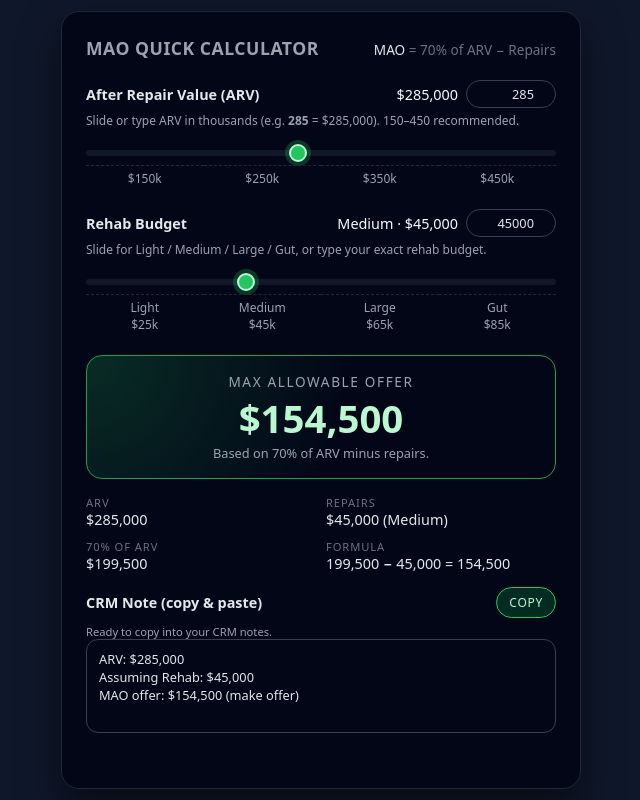
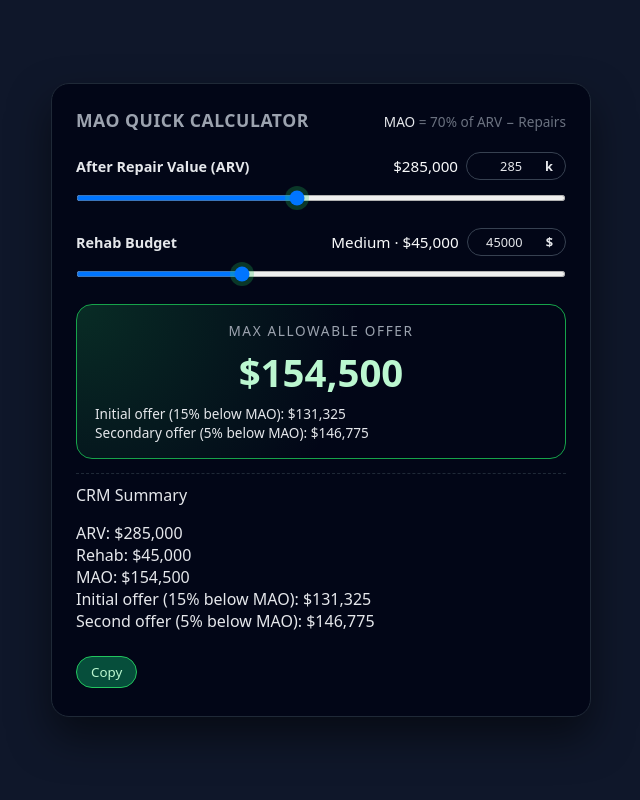
Before and after one commit to aaarriaga2016/MAO-Cal, a plain HTML site: page index.html in a window 1280 px wide. Shown: the whole page, without its empty margins (319-959 px from the left). Drawn offline with Linux system fonts and the light colour scheme.

Commit message:
Update index.html
V2

```diff
--- a/index.html
+++ b/index.html
@@ -1,9 +1,8 @@
-
 <!DOCTYPE html>
 <html lang="en">
 <head>
   <meta charset="UTF-8" />
-  <title>MAO Calculator</title>
+  <title>MAO Calculator – Offers v5</title>
   <meta name="viewport" content="width=device-width, initial-scale=1" />
   <style>
     * {
@@ -26,7 +25,7 @@
       background: #020617;
       border-radius: 18px;
       padding: 24px 24px 28px;
-      max-width: 520px;
+      max-width: 540px;
       width: 100%;
       box-shadow: 0 20px 40px rgba(0,0,0,0.5);
       border: 1px solid #1f2937;
@@ -72,12 +71,6 @@
       gap: 10px;
     }
 
-    .value-input {
-      display: flex;
-      align-items: center;
-      gap: 8px;
-    }
-
     .section-helper {
       font-size: 0.75rem;
       color: #9ca3af;
@@ -85,33 +78,41 @@
     }
 
     .current-value {
-      font-size: 0.9rem;
+      font-size: 0.95rem;
       font-weight: 500;
       color: #f9fafb;
+    }
+
+    .value-with-input {
+      display: flex;
+      align-items: center;
+      gap: 8px;
+    }
+
+    .mini-pill {
+      border-radius: 999px;
+      border: 1px solid #374151;
+      background: #020617;
+      padding: 3px 12px;
+      font-size: 0.8rem;
+      display: inline-flex;
+      align-items: center;
+      gap: 6px;
+      color: #e5e7eb;
       white-space: nowrap;
     }
 
-    .inline-input {
-      width: 90px;
-      padding: 4px 6px;
-      border-radius: 999px;
-      border: 1px solid #374151;
-      background: #020617;
+    .mini-pill input {
+      border: none;
+      background: transparent;
+      width: 60px;
+      text-align: right;
       color: #e5e7eb;
       font-size: 0.8rem;
-      text-align: right;
-    }
-
-    .inline-input:focus {
-      outline: none;
-      border-color: #22c55e;
-      box-shadow: 0 0 0 1px #22c55e55;
     }
 
     input[type="range"] {
       width: 100%;
-      -webkit-appearance: none;
-      appearance: none;
       height: 6px;
       border-radius: 999px;
       background: #111827;
@@ -120,18 +121,6 @@
     }
 
     input[type="range"]::-webkit-slider-thumb {
-      -webkit-appearance: none;
-      appearance: none;
-      width: 18px;
-      height: 18px;
-      border-radius: 50%;
-      background: #22c55e;
-      cursor: pointer;
-      border: 2px solid #bbf7d0;
-      box-shadow: 0 0 0 4px rgba(34,197,94,0.25);
-    }
-
-    input[type="range"]::-moz-range-thumb {
       width: 18px;
       height: 18px;
       border-radius: 50%;
@@ -149,19 +138,11 @@
       margin-top: 4px;
     }
 
-    .scale-labels span {
-      width: 25%;
-      text-align: center;
-      padding-top: 4px;
-      border-top: 1px dashed #1f2937;
-    }
-
     .mao-card {
       margin-top: 10px;
       padding: 16px 18px;
       border-radius: 16px;
-      background: radial-gradient(circle at top left, #22c55e33, transparent 55%),
-                  #020617;
+      background: radial-gradient(circle at top left, #22c55e33, transparent 55%), #020617;
       border: 1px solid #16a34a;
       text-align: center;
     }
@@ -178,375 +159,192 @@
       font-size: 2.4rem;
       font-weight: 700;
       color: #bbf7d0;
-      line-height: 1.1;
     }
 
-    .mao-subtext {
-      font-size: 0.8rem;
-      color: #9ca3af;
-      margin-top: 4px;
+    .offers {
+      font-size: 0.85rem;
+      margin-top: 6px;
+      text-align: left;
     }
 
     .summary {
       margin-top: 16px;
-      font-size: 0.8rem;
-      color: #9ca3af;
       display: flex;
-      justify-content: space-between;
+      flex-wrap: wrap;
       gap: 10px;
-      flex-wrap: wrap;
     }
 
     .summary-item {
       flex: 1 1 45%;
     }
 
-    .summary-label {
-      text-transform: uppercase;
-      letter-spacing: 0.08em;
-      font-size: 0.7rem;
-      color: #6b7280;
-    }
-
-    .summary-value {
-      font-size: 0.9rem;
-      font-weight: 500;
-      color: #e5e7eb;
-    }
-
-    .crm-note-area {
+    .crm-summary {
       margin-top: 14px;
-    }
-
-    .crm-textarea {
-      width: 100%;
-      background: #020617;
-      border-radius: 12px;
-      border: 1px solid #374151;
-      color: #e5e7eb;
-      padding: 10px 12px;
-      font-size: 0.8rem;
-      resize: none;
-    }
-
-    .crm-textarea:focus {
-      outline: none;
-      border-color: #22c55e;
-      box-shadow: 0 0 0 1px #22c55e55;
-    }
-
-    .copy-row {
-      display: flex;
-      justify-content: space-between;
-      align-items: center;
-      margin-bottom: 6px;
-      gap: 10px;
+      padding-top: 10px;
+      border-top: 1px dashed #1f2937;
     }
 
     .copy-btn {
+      margin-top: 8px;
+      background: #064e3b;
+      color: #bbf7d0;
+      border: 1px solid #22c55e;
+      padding: 6px 14px;
       border-radius: 999px;
-      border: 1px solid #22c55e;
-      background: #022c22;
-      color: #bbf7d0;
-      font-size: 0.75rem;
-      padding: 6px 12px;
       cursor: pointer;
-      text-transform: uppercase;
-      letter-spacing: 0.06em;
-    }
-
-    .copy-btn:active {
-      transform: translateY(1px);
-    }
-
-    .copy-status {
-      font-size: 0.7rem;
-      color: #9ca3af;
-    }
-
-    @media (max-width: 520px) {
-      .container {
-        margin: 16px;
-      }
-      .mao-value {
-        font-size: 2rem;
-      }
-      .inline-input {
-        width: 75px;
-      }
     }
   </style>
 </head>
+
 <body>
 <div class="container">
   <div class="header">
-      <div class="title">MAO QUICK CALCULATOR</div>
-      <div class="formula">
-        <span>MAO</span> = 70% of ARV − Repairs
+    <div class="title">MAO Quick Calculator</div>
+    <div class="formula"><span>MAO</span> = 70% of ARV − Repairs</div>
+  </div>
+
+  <!-- ARV Section -->
+  <div class="section">
+    <div class="section-label">
+      <span>After Repair Value (ARV)</span>
+      <div class="value-with-input">
+        <span id="arv-display" class="current-value">$285,000</span>
+        <div class="mini-pill">
+          <input id="arv-input" type="number" value="285" />
+          <span>k</span>
+        </div>
       </div>
     </div>
 
-    <!-- ARV Slider + Input -->
+    <input type="range" id="arv-slider" min="150000" max="450000" step="5000" value="285000">
+  </div>
+
+  <!-- Rehab Section -->
   <div class="section">
     <div class="section-label">
-        <span>After Repair Value (ARV)</span>
-        <div class="value-input">
-          <span class="current-value" id="arv-display">$285,000</span>
-          <input
-            type="number"
-            id="arv-input"
-            class="inline-input"
-            value="285"
-            step="1"
-            min="0"
-          />
+      <span>Rehab Budget</span>
+      <div class="value-with-input">
+        <span id="rehab-display" class="current-value">Medium · $45,000</span>
+        <div class="mini-pill">
+          <input id="rehab-input" type="number" value="45000" />
+          <span>$</span>
         </div>
-      </div>
-      <div class="section-helper">
-        Slide or type ARV in thousands (e.g. <strong>285</strong> = $285,000). 150–450 recommended.
-      </div>
-      <input
-        type="range"
-        id="arv-slider"
-        min="150000"
-        max="450000"
-        step="5000"
-        value="285000"
-      />
-      <div class="scale-labels">
-        <span>$150k</span>
-        <span>$250k</span>
-        <span>$350k</span>
-        <span>$450k</span>
       </div>
     </div>
 
-    <!-- Rehab Slider + Input -->
-    <div class="section">
-      <div class="section-label">
-        <span>Rehab Budget</span>
-        <div class="value-input">
-          <span class="current-value" id="rehab-display">Medium · $45,000</span>
-          <input
-            type="number"
-            id="rehab-input"
-            class="inline-input"
-            value="45000"
-            step="1000"
-            min="0"
-          />
+    <input type="range" id="rehab-slider" min="0" max="3" step="1" value="1">
   </div>
-      </div>
-      <div class="section-helper">
-        Slide for Light / Medium / Large / Gut, or type your exact rehab budget.
-      </div>
-      <!-- 0,1,2,3 map to the 4 rehab options -->
-      <input
-        type="range"
-        id="rehab-slider"
-        min="0"
-        max="3"
-        step="1"
-        value="1"
-      />
-      <div class="scale-labels">
-        <span>Light<br/>$25k</span>
-        <span>Medium<br/>$45k</span>
-        <span>Large<br/>$65k</span>
-        <span>Gut<br/>$85k</span>
+
+  <!-- MAO + Offers -->
+  <div class="mao-card">
+    <div class="mao-label">Max Allowable Offer</div>
+    <div id="mao-display" class="mao-value">$154,500</div>
+
+    <div class="offers">
+      <div id="initial-offer-display">Initial offer (15% below MAO): $0</div>
+      <div id="second-offer-display">Secondary offer (5% below MAO): $0</div>
     </div>
   </div>
 
-    <!-- MAO Display -->
-    <div class="mao-card">
-      <div class="mao-label">MAX ALLOWABLE OFFER</div>
-      <div class="mao-value" id="mao-display">$154,500</div>
-      <div class="mao-subtext">Based on 70% of ARV minus repairs.</div>
-    </div>
-
-    <!-- Summary -->
-    <div class="summary">
-      <div class="summary-item">
-        <div class="summary-label">ARV</div>
-        <div class="summary-value" id="summary-arv">$285,000</div>
-      </div>
-      <div class="summary-item">
-        <div class="summary-label">Repairs</div>
-        <div class="summary-value" id="summary-rehab">$45,000 (Medium)</div>
-      </div>
-      <div class="summary-item">
-        <div class="summary-label">70% of ARV</div>
-        <div class="summary-value" id="summary-70arv">$199,500</div>
-      </div>
-      <div class="summary-item">
-        <div class="summary-label">Formula</div>
-        <div class="summary-value" id="summary-formula">199,500 − 45,000 = 154,500</div>
-      </div>
-    </div>
-
-    <!-- CRM Note -->
-    <div class="section crm-note-area">
-      <div class="copy-row">
-        <span class="section-label" style="margin-bottom:0;">
-          <span>CRM Note (copy & paste)</span>
-        </span>
-        <button class="copy-btn" id="copy-btn">Copy</button>
-      </div>
-      <div class="copy-status" id="copy-status">Ready to copy into your CRM notes.</div>
-      <textarea
-        id="crm-note"
-        class="crm-textarea"
-        rows="4"
-        readonly
-      ></textarea>
+  <!-- CRM Summary -->
+  <div class="crm-summary">
+    <div class="crm-label">CRM Summary</div>
+    <pre id="crm-lines" style="white-space: pre-line;"></pre>
+    <button id="copy-btn" class="copy-btn">Copy</button>
   </div>
 </div>
 
 <script>
-    const arvSlider = document.getElementById('arv-slider');
-    const rehabSlider = document.getElementById('rehab-slider');
+const arvSlider = document.getElementById("arv-slider");
+const arvInput = document.getElementById("arv-input");
+const arvDisplay = document.getElementById("arv-display");
 
-    const arvDisplay = document.getElementById('arv-display');
-    const rehabDisplay = document.getElementById('rehab-display');
-    const maoDisplay = document.getElementById('mao-display');
+const rehabSlider = document.getElementById("rehab-slider");
+const rehabInput = document.getElementById("rehab-input");
+const rehabDisplay = document.getElementById("rehab-display");
 
-    const summaryArv = document.getElementById('summary-arv');
-    const summaryRehab = document.getElementById('summary-rehab');
-    const summary70arv = document.getElementById('summary-70arv');
-    const summaryFormula = document.getElementById('summary-formula');
-
-    const arvInput = document.getElementById('arv-input');
-    const rehabInput = document.getElementById('rehab-input');
-
-    const crmNote = document.getElementById('crm-note');
-    const copyBtn = document.getElementById('copy-btn');
-    const copyStatus = document.getElementById('copy-status');
+const maoDisplay = document.getElementById("mao-display");
+const initialOfferDisplay = document.getElementById("initial-offer-display");
+const secondOfferDisplay = document.getElementById("second-offer-display");
+const crmLines = document.getElementById("crm-lines");
+const copyBtn = document.getElementById("copy-btn");
 
 const rehabOptions = [
-      { label: 'Light',  amount: 25000 },
-      { label: 'Medium', amount: 45000 },
-      { label: 'Large',  amount: 65000 },
-      { label: 'Gut',    amount: 85000 }
+  { label: "Light", amount: 25000 },
+  { label: "Medium", amount: 45000 },
+  { label: "Large", amount: 65000 },
+  { label: "Gut", amount: 85000 },
 ];
 
-    let usingCustomARV = false;
-    let usingCustomRehab = false;
-
 function formatCurrency(num) {
-      if (isNaN(num)) return '$0';
-      return num.toLocaleString('en-US', {
-        style: 'currency',
-        currency: 'USD',
-        maximumFractionDigits: 0
+  return num.toLocaleString("en-US", {
+    style: "currency",
+    currency: "USD",
+    maximumFractionDigits: 0,
   });
 }
 
-    function updateCRMNote(arv, rehab, mao) {
-      const note = [
-        `ARV: ${formatCurrency(arv)}`,
-        `Assuming Rehab: ${formatCurrency(rehab)}`,
-        `MAO offer: ${formatCurrency(mao)} (make offer)`
-      ].join('\n');
-      crmNote.value = note;
+function update() {
+  const arv = parseInt(arvSlider.value);
+  const rehab = parseInt(rehabInput.value);
+  const seventy = Math.round(arv * 0.7);
+  const mao = Math.max(0, seventy - rehab);
+
+  const initial = Math.round(mao * 0.85);
+  const second = Math.round(mao * 0.95);
+
+  arvDisplay.textContent = formatCurrency(arv);
+  maoDisplay.textContent = formatCurrency(mao);
+  initialOfferDisplay.textContent =
+    "Initial offer (15% below MAO): " + formatCurrency(initial);
+  secondOfferDisplay.textContent =
+    "Secondary offer (5% below MAO): " + formatCurrency(second);
+
+  const rehabLabel =
+    rehabOptions.find((r) => r.amount === rehab)?.label || "Custom";
+
+  rehabDisplay.textContent = `${rehabLabel} · ${formatCurrency(rehab)}`;
+
+  crmLines.textContent =
+    `ARV: ${formatCurrency(arv)}\n` +
+    `Rehab: ${formatCurrency(rehab)}\n` +
+    `MAO: ${formatCurrency(mao)}\n` +
+    `Initial offer (15% below MAO): ${formatCurrency(initial)}\n` +
+    `Second offer (5% below MAO): ${formatCurrency(second)}`;
 }
 
-    function updateValues() {
-      let arv;
-
-      if (usingCustomARV) {
-        const typedThousands = parseInt(arvInput.value, 10);
-        if (!isNaN(typedThousands)) {
-          arv = typedThousands * 1000;
-          // If within slider range, keep slider in sync
-          if (arv >= parseInt(arvSlider.min, 10) && arv <= parseInt(arvSlider.max, 10)) {
-            arvSlider.value = arv;
-          }
-        } else {
-          arv = parseInt(arvSlider.value, 10);
-        }
-      } else {
-        arv = parseInt(arvSlider.value, 10);
-        arvInput.value = Math.round(arv / 1000);
-      }
-
-      let rehab;
-      let rehabLabel;
-
-      if (usingCustomRehab) {
-        const typedRehab = parseInt(rehabInput.value, 10);
-        if (!isNaN(typedRehab)) {
-          rehab = typedRehab;
-        } else {
-          rehab = rehabOptions[parseInt(rehabSlider.value, 10)].amount;
-        }
-        const match = rehabOptions.find(opt => opt.amount === rehab);
-        rehabLabel = match ? match.label : 'Custom';
-      } else {
-        const rehabIndex = parseInt(rehabSlider.value, 10);
-        rehab = rehabOptions[rehabIndex].amount;
-        rehabLabel = rehabOptions[rehabIndex].label;
-        rehabInput.value = rehab;
-      }
-
-      const seventyPctArv = Math.round(arv * 0.7);
-      const mao = seventyPctArv - rehab;
-
-      // Top displays
-      arvDisplay.textContent = formatCurrency(arv);
-      rehabDisplay.textContent = `${rehabLabel} · ${formatCurrency(rehab)}`;
-      maoDisplay.textContent = formatCurrency(mao);
-
-      // Summary section
-      summaryArv.textContent = formatCurrency(arv);
-      summaryRehab.textContent = `${formatCurrency(rehab)} (${rehabLabel})`;
-      summary70arv.textContent = formatCurrency(seventyPctArv);
-      summaryFormula.textContent =
-        `${seventyPctArv.toLocaleString('en-US')} − ${rehab.toLocaleString('en-US')} = ${mao.toLocaleString('en-US')}`;
-
-      // CRM note
-      updateCRMNote(arv, rehab, mao);
-      copyStatus.textContent = 'Ready to copy into your CRM notes.';
-    }
-
-    // Slider events
-    arvSlider.addEventListener('input', () => {
-      usingCustomARV = false;
-      updateValues();
+arvSlider.addEventListener("input", () => {
+  arvInput.value = Math.round(arvSlider.value / 1000);
+  update();
 });
 
-    rehabSlider.addEventListener('input', () => {
-      usingCustomRehab = false;
-      updateValues();
+arvInput.addEventListener("change", () => {
+  let k = parseInt(arvInput.value);
+  if (k < 150) k = 150;
+  if (k > 450) k = 450;
+  arvSlider.value = k * 1000;
+  update();
 });
 
-    // Input events
-    arvInput.addEventListener('input', () => {
-      usingCustomARV = true;
-      updateValues();
+rehabSlider.addEventListener("input", () => {
+  rehabInput.value = rehabOptions[rehabSlider.value].amount;
+  update();
 });
 
-    rehabInput.addEventListener('input', () => {
-      usingCustomRehab = true;
-      updateValues();
-    });
+rehabInput.addEventListener("change", update);
 
-    // Copy button
-    copyBtn.addEventListener('click', () => {
-      crmNote.select();
+copyBtn.addEventListener("click", async () => {
   try {
-        const successful = document.execCommand('copy');
-        if (successful) {
-          copyStatus.textContent = 'Copied! Paste this into your CRM notes.';
-        } else {
-          copyStatus.textContent = 'Select and copy manually (Cmd+C).';
-        }
-      } catch (e) {
-        copyStatus.textContent = 'Select and copy manually (Cmd+C).';
+    await navigator.clipboard.writeText(crmLines.textContent);
+    copyBtn.textContent = "Copied!";
+    setTimeout(() => (copyBtn.textContent = "Copy"), 1500);
+  } catch {
+    alert("Copy failed. Try manually selecting and copying.");
   }
 });
 
-    // Initialize on load
-    updateValues();
+update();
 </script>
+
 </body>
 </html>
```
Lines whose indentation alone changed are shown as unchanged.
